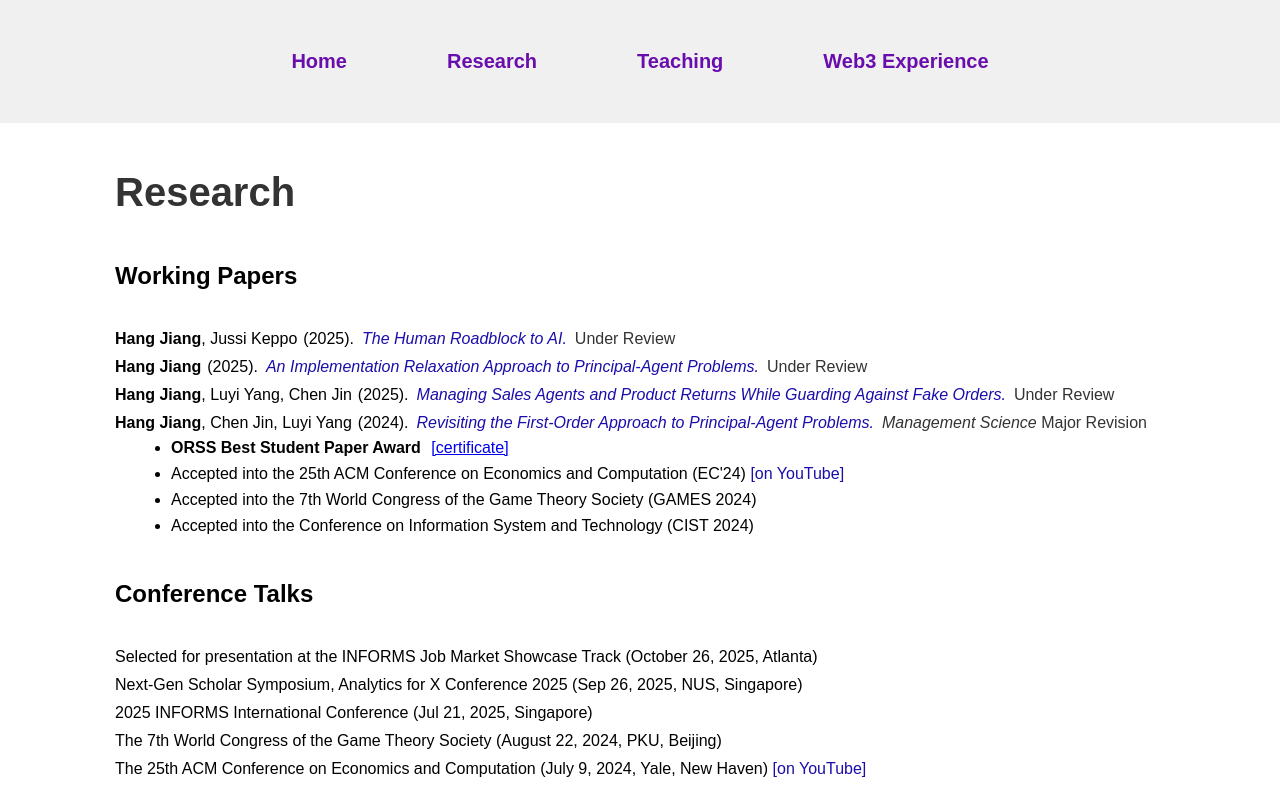
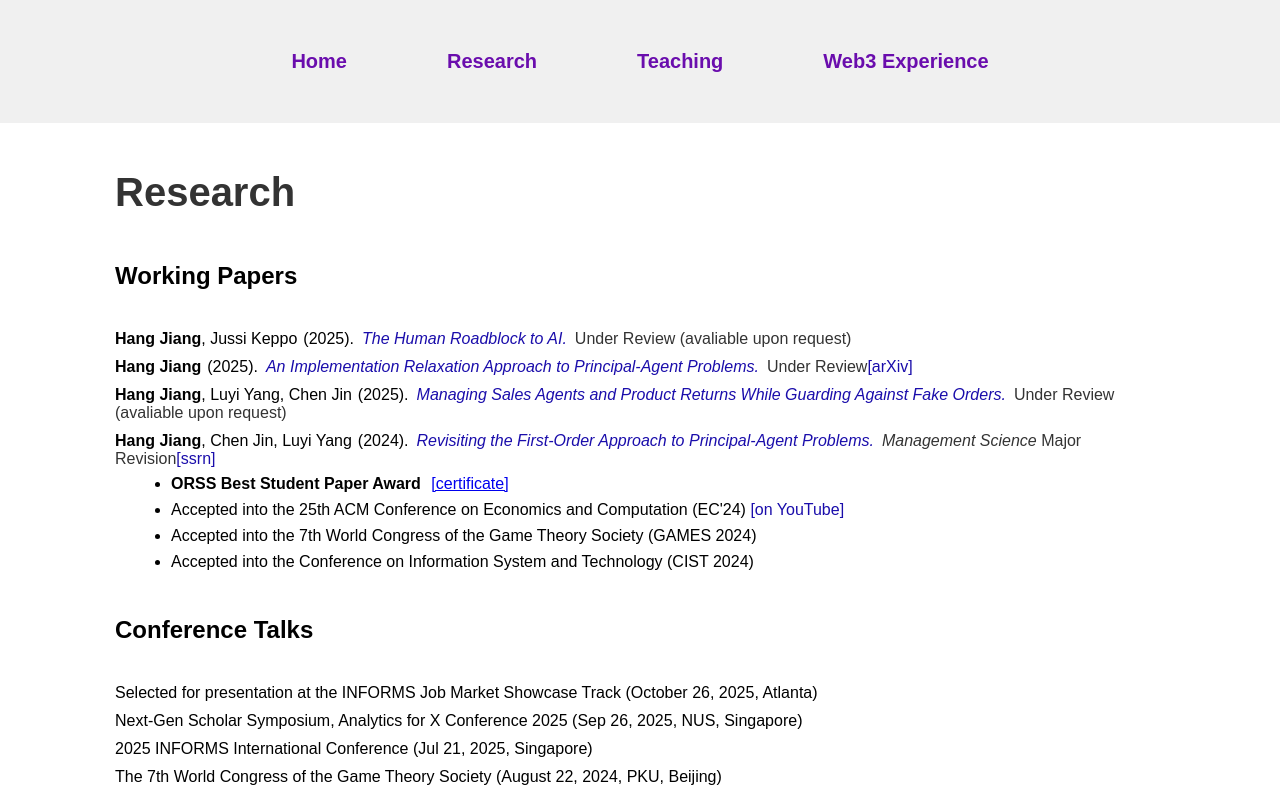
Before and after one commit to JHaaa/jianghang.github.io, a Next.js app: page /research in a window 1280 px wide. Shown: the top 796 px of the page. Built offline with nearby package versions, Linux system fonts and the light colour scheme.

Commit message:
Update personal website: new CV, papers, layout updates

```diff
--- a/src/app/research/page.tsx
+++ b/src/app/research/page.tsx
@@ -20,7 +20,7 @@ const ResearchPage = () => {
           >
             The Human Roadblock to AI.
           </a>
-          <span className={styles.underReview}>Under Review</span>
+          <span className={styles.underReview}>Under Review (avaliable upon request)</span>
         </li>
 
         <li>
@@ -35,6 +35,14 @@ const ResearchPage = () => {
             An Implementation Relaxation Approach to Principal-Agent Problems.
           </a>
           <span className={styles.underReview}>Under Review</span>
+          <a
+        href="https://www.youtube.com/watch?v=6VRMU8f5dT8"
+        target="_blank"
+        rel="noopener noreferrer"
+        className={styles.link}
+      >
+        [arXiv]
+      </a>
         </li>
 
         <li>
@@ -48,7 +56,7 @@ const ResearchPage = () => {
           >
             Managing Sales Agents and Product Returns While Guarding Against Fake Orders.
           </a>
-          <span className={styles.underReview}>Under Review</span>
+          <span className={styles.underReview}>Under Review (avaliable upon request)</span>
         </li>
 
         <li>
@@ -64,6 +72,14 @@ const ResearchPage = () => {
   </a>
   <span className={styles.underReview}>
     <em>Management Science</em> Major Revision
+    <a
+        href="https://www.youtube.com/watch?v=6VRMU8f5dT8"
+        target="_blank"
+        rel="noopener noreferrer"
+        className={styles.link}
+      >
+        [ssrn]
+      </a>
   </span>
 
   {/* 📍 子项部分用 <ul><li> 替换，自动生成圆点 */}
```
